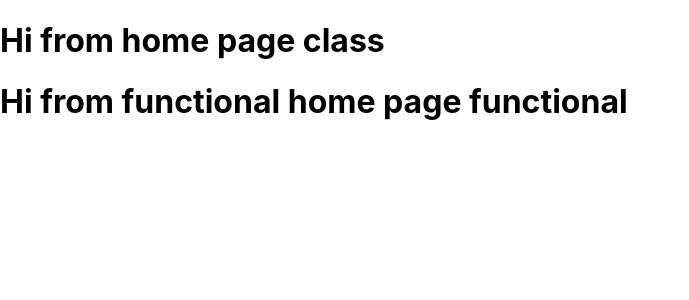
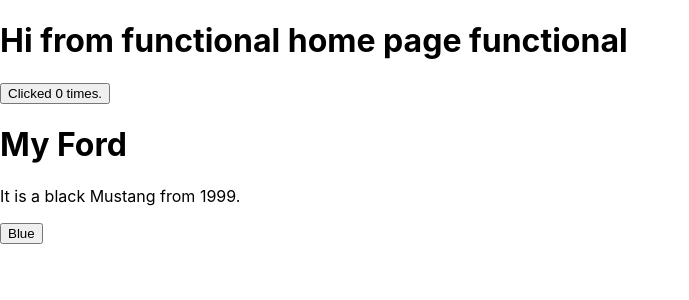
Before and after one commit to ajittupe2548/react-practice, a React (Create React App) app: page / in a window 1280 px wide. Shown: the top 300 px of the page, without its empty margins (0-689 px from the left). Built offline with nearby package versions, Linux system fonts and the light colour scheme.

Commit message:
Added : useState

```diff
--- a/src/App.js
+++ b/src/App.js
@@ -1,12 +1,12 @@
 import './App.css';
-import CHome from './Components/CHome';
 import FHome from './Components/FHome';
+import UseStateObject from './Components/UseStateObject';
 
 function App() {
   return (
     <div className="App">
-      <CHome/>
       <FHome/>
+      <UseStateObject />
     </div>
   );
 }
--- a/src/Components/FHome.js
+++ b/src/Components/FHome.js
@@ -1,11 +1,21 @@
-import React from 'react'
+import React, { useState } from 'react'
 
 function FHome() {
+    // We initialize our state by calling useState in our function component.
+    // useState accepts an initial state and returns two values:
+    // 1) The current state.
+    // 2) A function that updates the state.
+    const countState = useState(0);
     return (
         <div>
             <h1>Hi from functional home page functional</h1>
+            {/* We can now include our state anywhere in our component.
+            To update our state, we use our state updater function. */}
+            <button onClick={() => countState[1](countState[0]+1)}>Clicked {countState[0]} times.</button>
         </div>
     )
 }
 
 export default FHome;
+
+// The useState Hook can be used to keep track of strings, numbers, booleans, arrays, objects, and any combination of these!
--- /dev/null
+++ b/src/Components/UseStateObject.js
@@ -0,0 +1,28 @@
+import React, { useState } from 'react'
+
+function UseStateObject() {
+    const [car, setCar] = useState({
+        brand: "Ford",
+        model: "Mustang",
+        year: "1999",
+        color: "black"
+    });
+    const updateColor = () => {
+        setCar(prevState => {
+            // If we only called setCar({color: "blue"}), this would remove the brand, model, and year from our state.
+            // We can use the JavaScript spread operator to help us.
+            return {...prevState, color:"blue"}
+        })
+    }
+    return (
+        <div>
+            <h1>My {car.brand}</h1>
+            <p>
+                It is a {car.color} {car.model} from {car.year}.
+            </p>
+            <button type="button" onClick={updateColor} >Blue</button>
+        </div>
+    )
+}
+
+export default UseStateObject;
```
